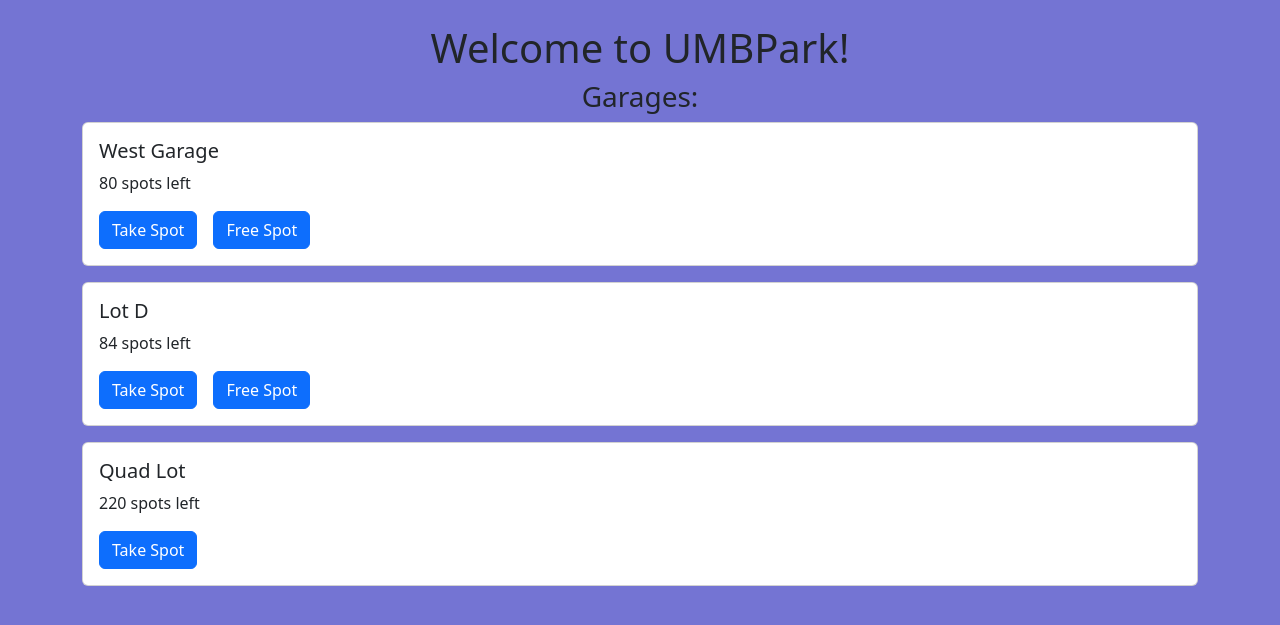
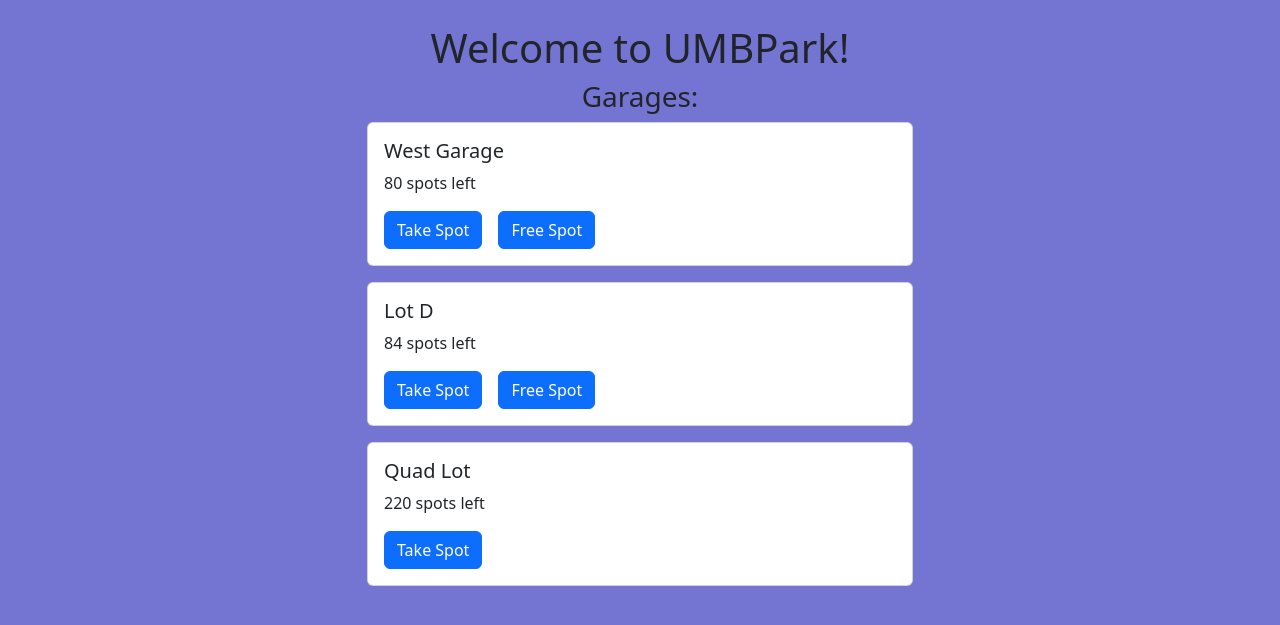
Before and after one commit to Leavemevlx/Parking-App, a Flask app: page / in a window 1280 px wide. Shown: the part 56-681 px from the top of the page. Run offline with Flask 3, Linux system fonts and the light colour scheme; data comes from the database, SQL or seed files in the repository.

Commit message:
Center cards and improve layout

```diff
--- a/templates/index.html
+++ b/templates/index.html
@@ -9,6 +9,8 @@
 <h1 class="text-center">Welcome to UMBPark!</h1>
 <h3 class="text-center">Garages:</h3>
 <!-- CARDSTYLES AND BUTTONS -->
+<div class="row justify-content-center">
+    <div class="col-md-6">
 {% for lot in lots %}
 
 <div class="card mb-3">
@@ -35,4 +37,5 @@
 </div>
 {% endfor %}
 </div>
+</div>
 {% endblock %}
```
